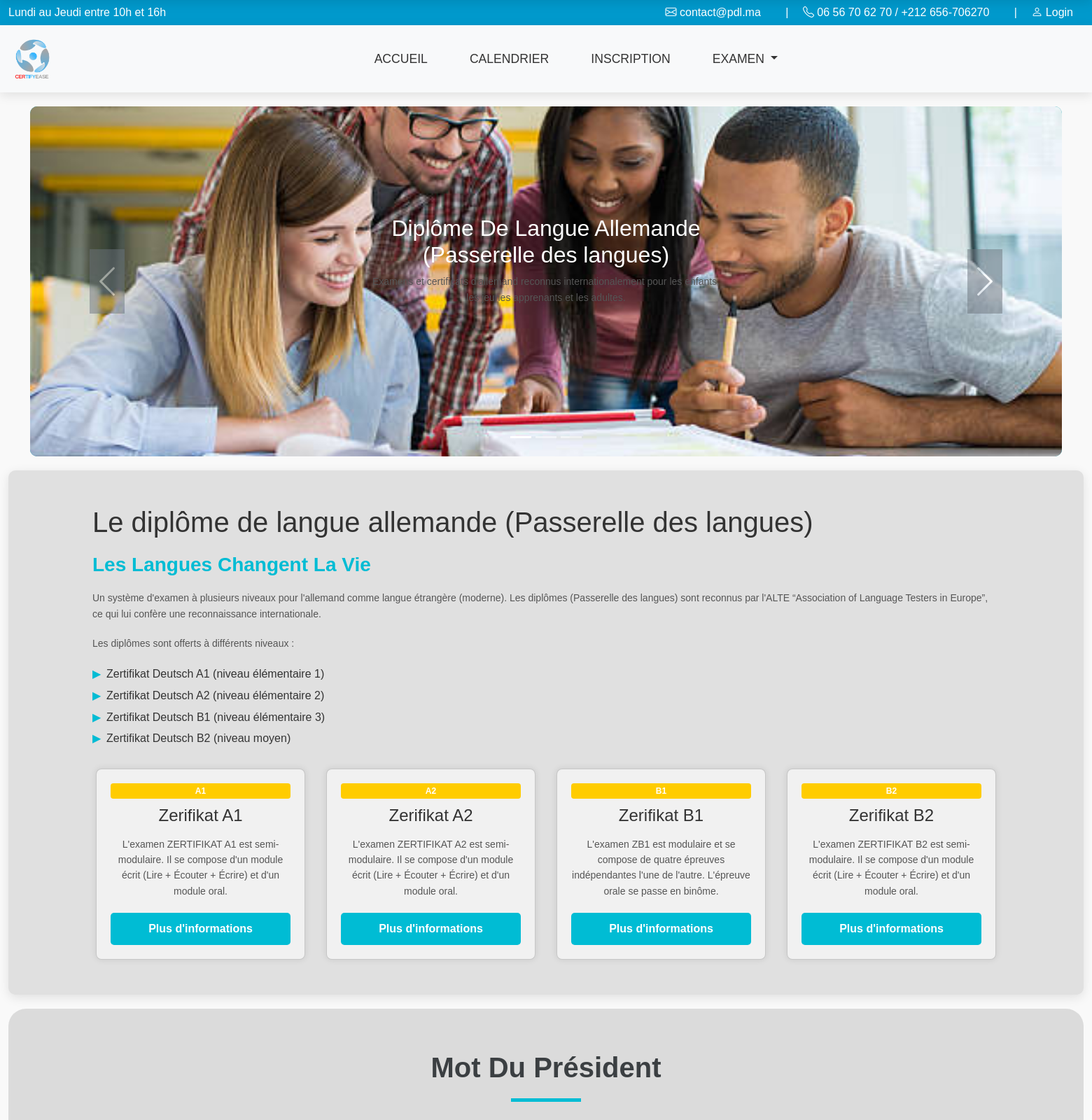
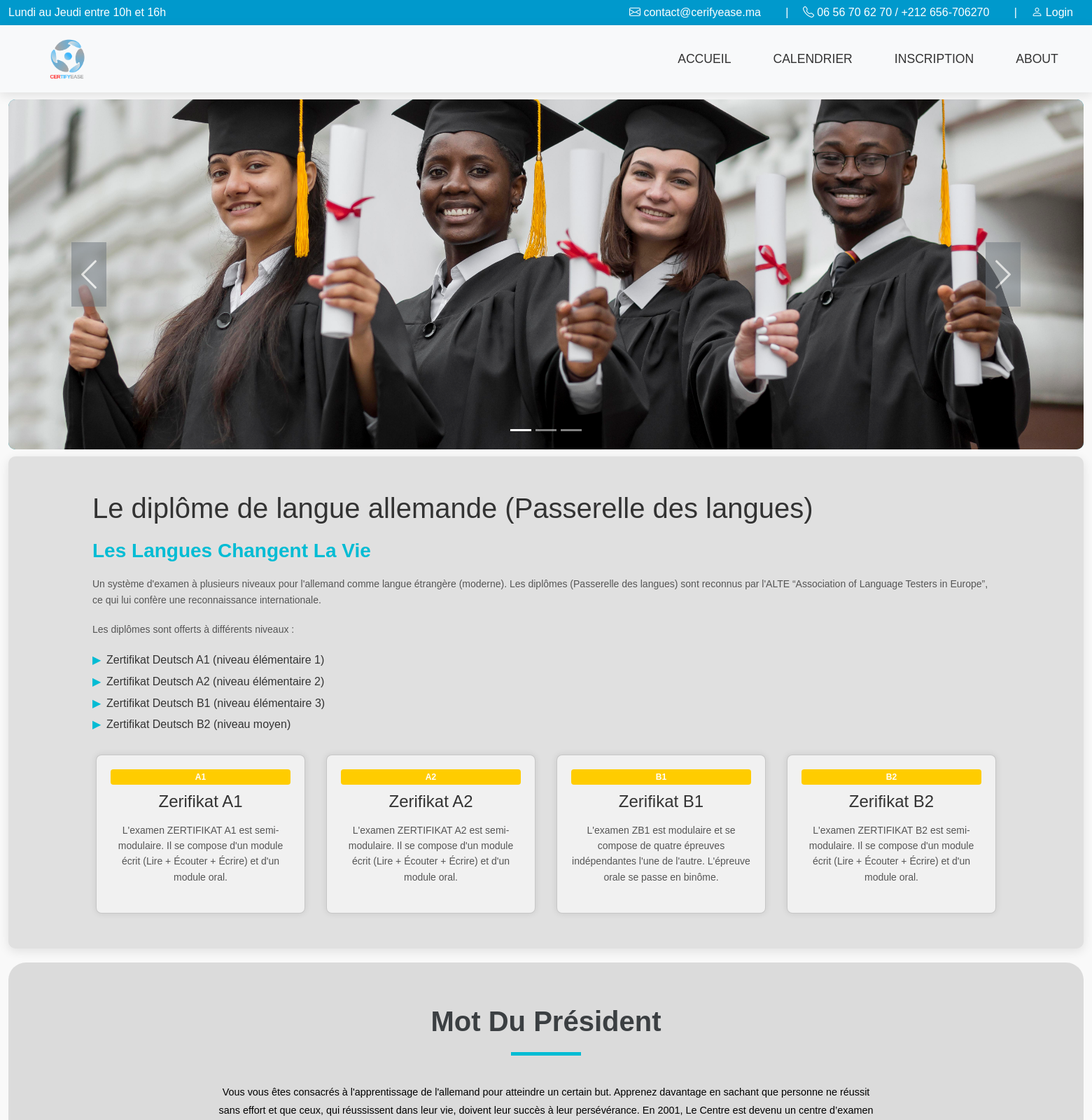
Before and after one commit to MohamedOuijjane/PlatformInscription, a CodeIgniter 4 app: the page made by app/Views/index.php in a window 1560 px wide. Shown: the top 1600 px of the page at 70% size. Run offline with PHP 8.4 and a stand-in for CodeIgniter, Linux system fonts and the light colour scheme; the template is opened without the code that fills it, so the values that code supplies are empty; some libraries are stand-ins or nearby versions.

Commit message:
Ajouter quelque fonctionnement css dans les page d'acceuil   Y.M

```diff
--- a/app/Views/dashbord/mainlayout.php
+++ b/app/Views/dashbord/mainlayout.php
@@ -141,7 +141,7 @@
 <body>
     <!-- Sidebar -->
     <div class="sidebar">
-        <div class="logo-container">
+        <div class="logo-container ">
             <img src="<?= base_url('images/logo.png') ?>" alt="Logo">
         </div>
         <a href="<?= base_url('/dashbord/ajouter_exam') ?>"><i class="bi bi-plus-square"></i> Ajouter Examen</a>
--- a/app/Views/index.php
+++ b/app/Views/index.php
@@ -10,21 +10,19 @@ Home - Passerelle des langues
 
     /* Carrousel */
     .carousel {
-        max-width: 96%;
-        margin: 20px auto;
+        max-width: 100%;
+        margin: 10px auto;
         border-radius: 10px;
         background-color: #0097a7;
+        height: 100%;
 
     }
 
     .carousel-inner img {
         width: 100%;
-
-
         border-radius: 10px;
         height:500px;
-    object-fit: cover;
-    width: 100%;
+        object-fit: cover;
     }
 
     .carousel-caption {
@@ -174,9 +172,7 @@ Home - Passerelle des langues
     color: #000;
 
     }
-    .container-page-content{
-       width: auto;
-    }
+
 </style>
 
 <div class="container-fluid">
@@ -188,26 +184,22 @@ Home - Passerelle des langues
         </div>
         <div class="carousel-inner">
             <div class="carousel-item active">
-                <img src="images/image1.jpg" class="d-block" alt="Image 1">
+                <img src="images/c2.jpg" class="d-block" alt="Image 1">
                 <div class="carousel-caption d-none d-md-block">
-                    <h2>Diplôme De Langue Allemande (Passerelle des langues)</h2>
-                    <p>Examens et certificats d'allemand reconnus internationalement pour les enfants, les jeunes apprenants et les adultes.</p>
+
 
                 </div>
             </div>
             <div class="carousel-item">
-                <img src="images/image2.png" class="d-block" alt="Image 2">
+                <img src="images/c1.jpg" class="d-block" alt="Image 2">
                 <div class="carousel-caption d-none d-md-block">
-                <h2>Diplôme De Langue Allemande (Passerelle des langues)</h2>
-                <p>Examens et certificats d'allemand reconnus internationalement pour les enfants, les jeunes apprenants et les adultes.</p>
 
                 </div>
             </div>
             <div class="carousel-item">
-                <img src="images/image3.jpg" class="d-block" alt="Image 3">
+                <img src="images/c3.jpg" class="d-block" alt="Image 3">
                 <div class="carousel-caption d-none d-md-block">
-                <h2>Diplôme De Langue Allemande (Passerelle des langues)</h2>
-                <p>Examens et certificats d'allemand reconnus internationalement pour les enfants, les jeunes apprenants et les adultes.</p>
+
                 </div>
             </div>
         </div>
@@ -244,25 +236,25 @@ Home - Passerelle des langues
         <div class="badge">A1</div>
         <h4>Zerifikat A1</h4>
         <p>L'examen  ZERTIFIKAT A1 est semi-modulaire. Il se compose d'un module écrit (Lire + Écouter + Écrire) et d'un module oral.</p>
-        <a href="#" class="info-btn">Plus d'informations</a>
+
       </div>
       <div class="card">
         <div class="badge">A2</div>
         <h4>Zerifikat A2</h4>
         <p>L'examen  ZERTIFIKAT A2 est semi-modulaire. Il se compose d'un module écrit (Lire + Écouter + Écrire) et d'un module oral.</p>
-        <a href="#" class="info-btn">Plus d'informations</a>
+
       </div>
       <div class="card">
         <div class="badge">B1</div>
         <h4>Zerifikat B1</h4>
         <p>L'examen ZB1 est modulaire et se compose de quatre épreuves indépendantes l'une de l'autre. L'épreuve orale se passe en binôme.</p>
-        <a href="#" class="info-btn">Plus d'informations</a>
+
       </div>
       <div class="card">
         <div class="badge">B2</div>
         <h4>Zerifikat B2</h4>
         <p>L'examen  ZERTIFIKAT B2 est semi-modulaire. Il se compose d'un module écrit (Lire + Écouter + Écrire) et d'un module oral.</p>
-        <a href="#" class="info-btn">Plus d'informations</a>
+
       </div>
     </div>
   </div>
--- a/app/Views/layouts/mainlayouts.php
+++ b/app/Views/layouts/mainlayouts.php
@@ -26,13 +26,19 @@
         /* Navigation */
         .navbar {
             box-shadow: 0 4px 15px rgba(0, 0, 0, 0.1);
+
         }
 
         /* Conteneur de page principal */
         .page-content {
+
             min-height: 80vh;
             padding-top: 20px;
         }
+        .navbar-brand {
+    margin-right: 800px;
+    margin-left: 50px;
+}
         /* top nav bar */
         .top-navbar {
             background-color: #0099cc;
@@ -50,8 +56,16 @@
             color: #ddd;
             padding: 40px 0;
             text-align: left;
+            position: relative; /* Nécessaire pour positionner le logo en bas à droite */
+            padding-bottom: 60px; /* Espace pour éviter que le logo chevauche le texte */
         }
-
+        .footer-logo {
+            position: absolute;
+    bottom: 20%;
+    right: 0;
+    height: 163px;
+    margin: 12px;
+}
         .footer .container {
             display: flex;
             justify-content: space-between;
@@ -67,6 +81,8 @@
         .footer-section h3 {
             color: #00bcd4;
             margin-bottom: 15px;
+            font-size: 2rem;
+             font-weight: bold;
         }
 
         .footer-section p,
@@ -80,7 +96,7 @@
             color: #00bcd4;
         }
 
-        .footer-bottom {
+        .footer-bottom p{
             text-align: center;
             padding-top: 10px;
             border-top: 1px solid #333;
@@ -136,6 +152,16 @@
                 width: 100%;
                 left: 0;
             }
+            .navbar-fixed-top {
+    position: fixed;
+    top: 0;
+    width: 100%;
+    z-index: 1030; /* Garder la navbar au-dessus des autres éléments */
+    box-shadow: 0 4px 6px rgba(0, 0, 0, 0.1); /* Optionnel pour une ombre subtile */
+    background-color: white; /* Conserver la couleur de fond même si elle était transparente */
+    transition: top 0.3s ease-in-out; /* Animation lors de l'apparition/disparition */
+}
+
 
     </style>
 </head>
@@ -146,7 +172,7 @@
                 <span>Lundi au Jeudi entre 10h et 16h</span>
                 <div class="contact-info">
                     <a href="mailto:contact@osd.ma" class="text-white">
-                        <i class="bi bi-envelope"></i> contact@pdl.ma
+                        <i class="bi bi-envelope"></i> contact@cerifyease.ma
                     </a>
                     <span class="mx-3 text-white">|</span>
                     <span class="text-white">
@@ -159,17 +185,21 @@
                 </div>
             </div>
         </nav>
-    <!-- Navbar -->
-<nav class="navbar navbar-expand-lg navbar-light bg-light fixed-top navbar-hidden">
+
+<!-- Navbar 2 -->
+<nav class="navbar navbar-expand-lg navbar-light bg-light">
     <div class="container-fluid">
-        <a class="navbar-brand" href="<?= base_url('/')?> ">
-            <img src="<?= base_url('images/logo.png') ?>" alt="Passerelle des langues" style="height: 70px; witdh:90px;">
+        <!-- Logo aligné à gauche -->
+        <a class="navbar-brand" href="<?= base_url('/') ?>">
+            <img src="<?= base_url('images/logo.png') ?>" alt="Passerelle des langues" style="height: 70px;">
         </a>
+        <!-- Bouton pour le menu responsive -->
         <button class="navbar-toggler" type="button" data-bs-toggle="collapse" data-bs-target="#navbarNav" aria-controls="navbarNav" aria-expanded="false" aria-label="Toggle navigation">
             <span class="navbar-toggler-icon"></span>
         </button>
-        <div class="collapse navbar-collapse" id="navbarNav">
-            <ul class="navbar-nav ms-auto">
+        <!-- Menu aligné à droite -->
+        <div class="collapse navbar-collapse justify-content-end" id="navbarNav">
+            <ul class="navbar-nav">
                 <li class="nav-item">
                     <a class="nav-link active" aria-current="page" href="<?= base_url('/') ?>">Accueil</a>
                 </li>
@@ -179,67 +209,29 @@
                 <li class="nav-item">
                     <a class="nav-link" href="<?= base_url('/inscription') ?>">Inscription</a>
                 </li>
-                <li class="nav-item dropdown">
-                    <a class="nav-link dropdown-toggle" href="#" id="navbarDropdown" role="button" data-bs-toggle="dropdown" aria-expanded="false">
-                        Examen
-                    </a>
-                    <ul class="dropdown-menu" aria-labelledby="navbarDropdown">
-                        <li><a class="dropdown-item" href="#">Examen 1</a></li>
-                        <li><a class="dropdown-item" href="#">Examen 2</a></li>
-                    </ul>
+                <li class="nav-item">
+                    <a class="nav-link" href="#footer">About</a>
                 </li>
             </ul>
         </div>
     </div>
 </nav>
-<!-- Navbar -->
-<nav class="navbar navbar-expand-lg navbar-light bg-light">
-    <div class="container-fluid">
-        <a class="navbar-brand" href="<?= base_url('/')?> ">
-            <img src="<?= base_url('images/logo.png') ?>" alt="Passerelle des langues" style="height: 70px;">
-        </a>
-        <button class="navbar-toggler" type="button" data-bs-toggle="collapse" data-bs-target="#navbarNav" aria-controls="navbarNav" aria-expanded="false" aria-label="Toggle navigation">
-            <span class="navbar-toggler-icon"></span>
-        </button>
-        <div class="collapse navbar-collapse" id="navbarNav">
-            <ul class="navbar-nav ms-auto">
-                <li class="nav-item">
-                    <a class="nav-link active" aria-current="page" href="<?= base_url('/') ?>">Accueil</a>
-                </li>
-                <li class="nav-item">
-                    <a class="nav-link" href="<?= base_url('/calendrie') ?>">Calendrier</a>
-                </li>
-                <li class="nav-item">
-                    <a class="nav-link" href="<?= base_url('/inscription') ?>">Inscription</a>
-                </li>
-                <li class="nav-item dropdown">
-                    <a class="nav-link dropdown-toggle" href="#" id="navbarDropdown" role="button" data-bs-toggle="dropdown" aria-expanded="false">
-                        Examen
-                    </a>
-                    <ul class="dropdown-menu" aria-labelledby="navbarDropdown">
-                        <li><a class="dropdown-item" href="#">Examen 1</a></li>
-                        <li><a class="dropdown-item" href="#">Examen 2</a></li>
-                    </ul>
-                </li>
-            </ul>
-        </div>
-    </div>
-</nav>
+
     <!-- Contenu principal -->
     <div class="container-page-content">
         <?= $this->renderSection('content') ?>
     </div>
 
     <!-- Footer -->
-    <footer class="footer">
+    <footer class="footer" id="footer" style="position: relative;">
   <div class="container">
     <div class="footer-section">
-      <h3>PDL</h3>
+      <div class="footer-logo-text" style="font-size: 2.5rem; font-weight: bold;">
+        <span style="color: red;">CERTIFY</span>
+        <span style="color: #00bcd4;">EASE</span>
+      </div>
       <p>
-        En 2001, Le Centre ÖSD est devenu un centre d'examen d'allemand agréé par le bureau central du
-        « Diplôme autrichien de langue allemande ». Il organise les examens et délivre les diplômes A1, A2,
-        B1, B2, C1 et C2. Le professeur Dr. Rachid Jai-Mansouri est le président de la commission des
-        examens PDL.
+        En 2024, le Centre CERTIFYEASE a obtenu l'agrément en tant que centre officiel d'examen de langue française, délivré par un organisme central reconnu. Depuis, il organise des examens et attribue des certifications correspondant aux niveaux A1, A2, B1, B2, C1 et C2 du Cadre Européen Commun de Référence pour les Langues (CECRL). Sous la présidence du professeur Dr. Rachid Jai-Mansouri, président de la commission des examens CERTIFYEASE, le centre garantit des évaluations de haute qualité, répondant aux standards internationaux en matière d'apprentissage et de certification linguistique.
       </p>
     </div>
     <div class="footer-section">
@@ -247,48 +239,41 @@
       <p>Avenue Tilila, Route De Mohammed5 (en face de la Mosquée Elmassi à Derb El faqir)</p>
       <p>30050 AGADIR / Maroc</p>
       <p>Tél: 06 56 70 62 70 / +212 656-706270</p>
-      <p>Email: <a href="mailto:contact@PDL.ma">contact@PDL.ma</a></p>
+      <p>Email: <a href="mailto:contact@cerifyease.ma">contact@cerifyease.ma</a></p>
     </div>
     <div class="footer-section">
       <h3>Liens Rapides</h3>
       <ul>
         <li><a href="#">Accueil</a></li>
-        <li><a href="#">Salle & Table</a></li>
-        <li><a href="#">Inscription</a></li>
         <li><a href="#">Préinscription</a></li>
         <li><a href="#">Examen</a></li>
         <li><a href="#">Calendrier</a></li>
         <li><a href="#">Paiement</a></li>
         <li><a href="#">Convocation</a></li>
-        <li><a href="#">Résultat</a></li>
       </ul>
     </div>
   </div>
+  <!-- Ajout du logo en bas à droite -->
+  <img src="<?= base_url('images/logo.png') ?>" alt="Logo" class="footer-logo">
   <div class="footer-bottom">
     <p>COPYRIGHT © 2023. ALL RIGHTS RESERVED.</p>
   </div>
 </footer>
-        <script>
+
+<script>
 document.addEventListener("DOMContentLoaded", function() {
-    const navbar = document.querySelector('.navbar-hidden');
-    let lastScrollTop = 0;
+    const navbar = document.querySelector('.navbar');
+    const offsetTrigger = 50; // Seuil en pixels pour activer la classe
 
     window.addEventListener('scroll', function() {
-        const scrollTop = window.pageYOffset || document.documentElement.scrollTop;
-
-        if (scrollTop > lastScrollTop && scrollTop > 50) {
-            // Show navbar when scrolling down and away from the top
-            navbar.classList.add('navbar-visible');
-            navbar.classList.remove('navbar-hidden');
-        } else if (scrollTop <= lastScrollTop || scrollTop <= 50) {
-            // Hide navbar when scrolling up or near the top
-            navbar.classList.remove('navbar-visible');
-            navbar.classList.add('navbar-hidden');
+        if (window.scrollY > offsetTrigger) {
+            navbar.classList.add('navbar-fixed-top');
+        } else {
+            navbar.classList.remove('navbar-fixed-top');
         }
-
-        lastScrollTop = scrollTop;
     });
 });
+
 </script>
     <!-- Bootstrap 5.3.3 JS Bundle avec integrity et crossorigin -->
     <script src="https://cdn.jsdelivr.net/npm/bootstrap@5.3.3/dist/js/bootstrap.bundle.min.js" integrity="sha384-YvpcrYf0tY3lHB60NNkmXc5s9fDVZLESaAA55NDzOxhy9GkcIdslK1eN7N6jIeHz" crossorigin="anonymous"></script>
```
Also changed, not shown: public/images/c2.jpg (added), public/images/logo.png, 3 other files.
